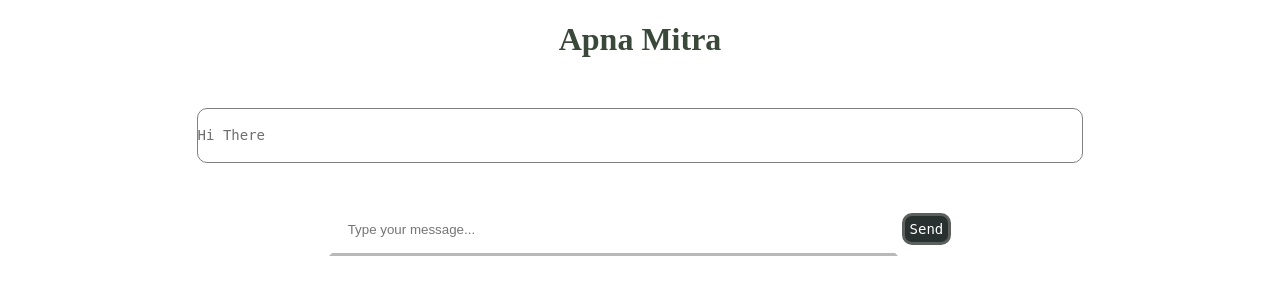
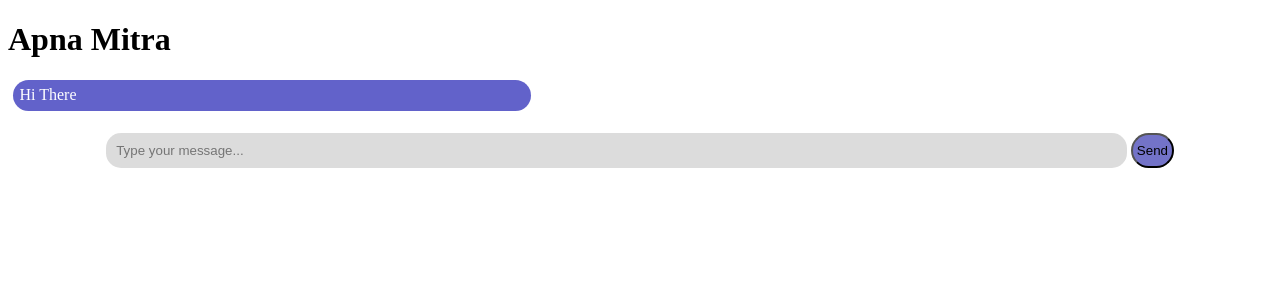
Before and after one commit to Divyansh-soni17/apna_mitra, a Django app: page /blog/ in a window 1280 px wide. Shown: the top 300 px of the page. Run offline with Django 4.2, Linux system fonts and the light colour scheme.

Commit message:
Style Changes

```diff
--- a/blog/static/blog/style.css
+++ b/blog/static/blog/style.css
@@ -1,57 +1,68 @@
-#chatbot{
-    margin-left: auto;
-    margin-right: auto;
-    width: 70%;
-    margin-top: 50px;
-    border-radius: 10px;
-    border: 1px solid gray;
+.maincontainer {
+  display: flex;
+  flex-direction: column;
+  justify-content: center;
+  align-items: center;
 }
 
-.botText{
-    font-family: monospace;
-    font-size: 14px;
-    text-align: left;
-    line-height: 25px;
-    color: rgb( 109, 111, 109);
+#userInput {
+  display: flex;
+  justify-content: center;
+    border-bottom-left-radius: 20px;
+    border-bottom-right-radius: 20px;
+  padding: 0.5vmax;
+
+  background-color: white;
 }
 
-#userInput{
-    margin-left: auto;
-    margin-right: auto;
-    margin-top: 40px;
-    width: 70%;
-    text-align: center;
+#textInput {
+  padding: 0.4vmax;
+  background-color: rgba(173, 173, 173, 0.429);
+  color: black;
+  border-radius: 15px;
+  border: none;
+  margin-right: 0.3vmax;
+  width: 80%;
+  padding: 10px;
 }
 
-#textInput{
-    border: 3px solid white;
-    border-bottom: 3px solid rgb(185, 185, 185);
-    font-family: 14px;
-    width: 60%;
-    padding: 16px;
-    color: rgb(rgb(190, 75, 75), green, blue)
-
+input:focus,
+input:focus {
+  outline: none;
 }
 
-#buttonInput{
-    padding: 5px;
-    font-family: monospace;
-    font-size: 14px;
-    border: 3px solid #5b605c;
-    background-color: rgb(40, 48, 48);
-    color: white;
-    border-radius: 10px;
+#buttonInput {
+  border-radius: 20px;
+  padding: 0.3vmax;
+  background-color: rgb(115, 115, 200);
 }
 
-h1{
-    text-align: center;
-    color: rgb(57, 72, 57)
+.chatcontainer {
+  display: flex;
+  flex-direction: column;
+  justify-content: space-between;
+  width: 37%;
+  background-color: rgba(175, 165, 165, 0.7);
+  border-radius: 20px;
+  padding-bottom: 0.2vmax;
 }
 
-.userText{
-    text-align: right;
-    font-family: monospace;
-    font-size: 14px;
-    line-height: 25px;
-    color: rgb( 109, 111, 109);
+.userText {
+  background-color: rgb(98, 98, 202);
+  color: white;
+  padding: 0.5vmax;
+  width: 40%;
+  border-radius: 30px;
+  margin-left: auto;
+  margin-right: 0.4vmax;
 }
+
+.botText {
+  background-color: rgb(98, 98, 202);
+  color: white;
+  padding: 0.5vmax;
+  width: 40%;
+  border-radius: 30px;
+  margin-right: auto;
+  margin-left: 0.4vmax;
+}
```
